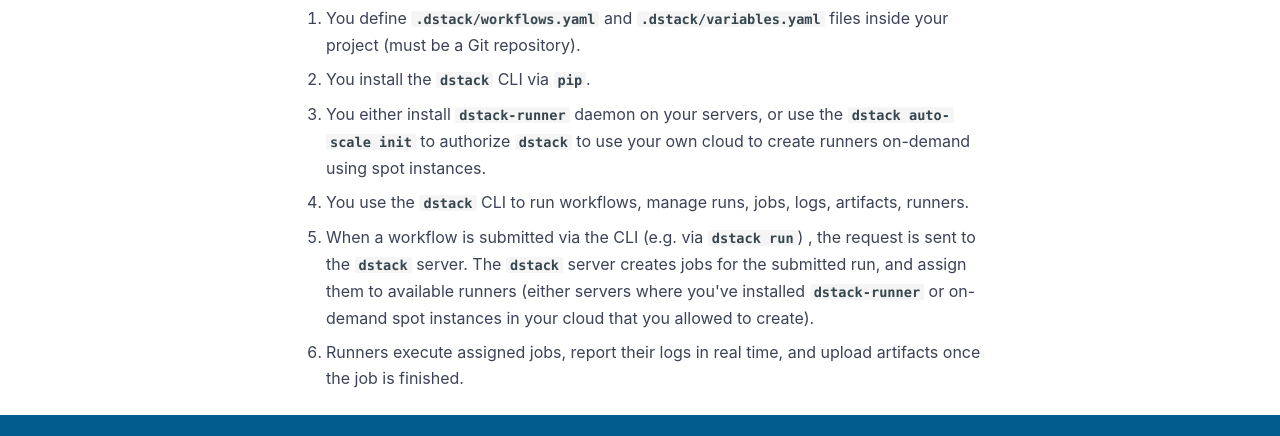
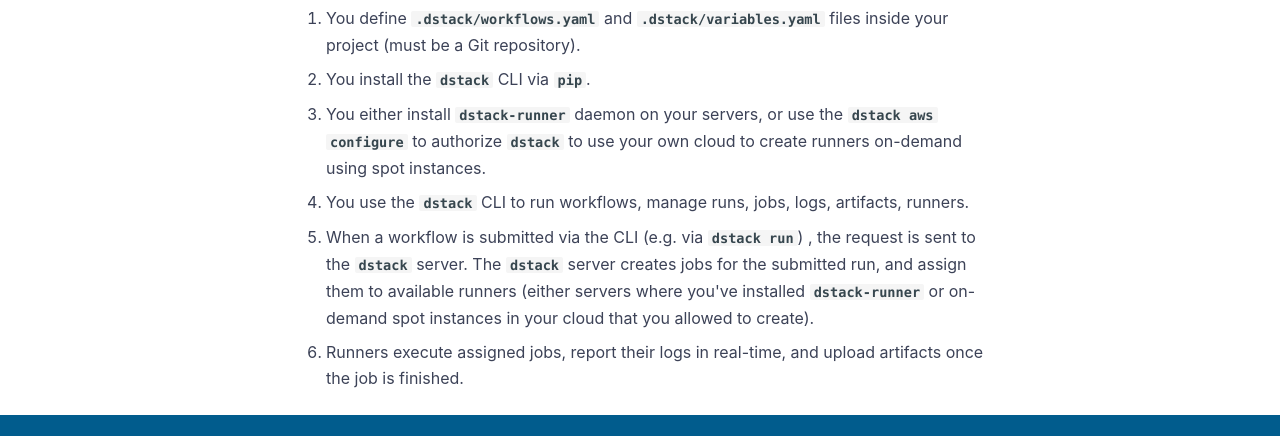
Before and after one commit to dstackai/dstack.github.io, an MkDocs documentation site: the page built from docs/index.md, in a window 1280 px wide and 900 px high, scrolled down 1180 px. Shown: the part 461-897 px from the top of the window. Built offline with MkDocs 1.6.1 and Material for MkDocs 9.7.7, drawn with Linux system fonts in a browser that asks for light colours.

Commit message:
- Minor change

```diff
--- a/docs/index.md
+++ b/docs/index.md
@@ -57,12 +57,12 @@
 
 1. You define `.dstack/workflows.yaml` and `.dstack/variables.yaml` files inside your project (must be a Git repository).
 2. You install the `dstack` CLI via `pip`.
-3. You either install `dstack-runner` daemon on your servers, or use the `dstack auto-scale init` to authorize
+3. You either install `dstack-runner` daemon on your servers, or use the `dstack aws configure` to authorize
 `dstack` to use your own cloud to create runners on-demand using spot instances.
 4. You use the `dstack` CLI to run workflows, manage runs, jobs, logs, artifacts, runners.
 5. When a workflow is submitted via the CLI (e.g. via `dstack run`) , the request is sent to the `dstack` server.
 The `dstack` server creates jobs for the submitted run, and assign them to available runners (either servers where
 you've installed `dstack-runner` or on-demand spot instances in your cloud that you allowed to create).
-6. Runners execute assigned jobs, report their logs in real time, and upload artifacts once the job is finished.
+6. Runners execute assigned jobs, report their logs in real-time, and upload artifacts once the job is finished.
 
 [//]: # (What can dstack used for)
```
